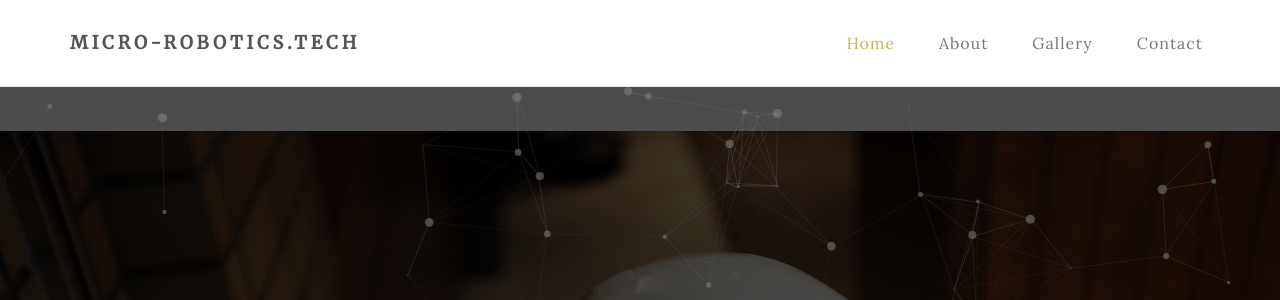
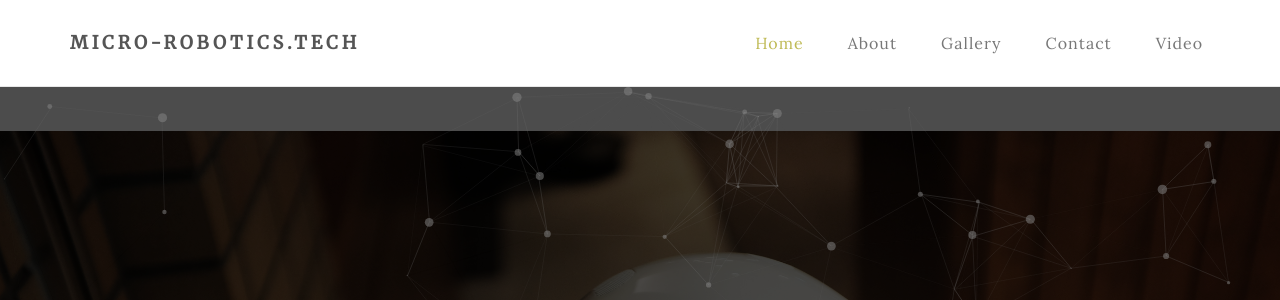
Before and after one commit to rajrupdasofficial/bloggy, a Django app: page / in a window 1280 px wide. Shown: the top 300 px of the page. Run offline with Django 4.2, Linux system fonts and the light colour scheme; data comes from the database, SQL or seed files in the repository; data that the repository does not hold is empty; some libraries are stand-ins or nearby versions.

Commit message:
video section navigation added

```diff
--- a/app/templates/index.html
+++ b/app/templates/index.html
@@ -54,6 +54,7 @@ http://www.tooplate.com/view/2085-neuron
                     <li><a href="{% url 'about' %}">About</a></li>
                     <li><a href="{% url 'gallery' %}">Gallery</a></li>
                     <li><a href="{% url 'contact' %}">Contact</a></li>
+                    <li><a href="{% url 'videos' %}">Video</a></li>
                </ul>
           </div>
 
```
